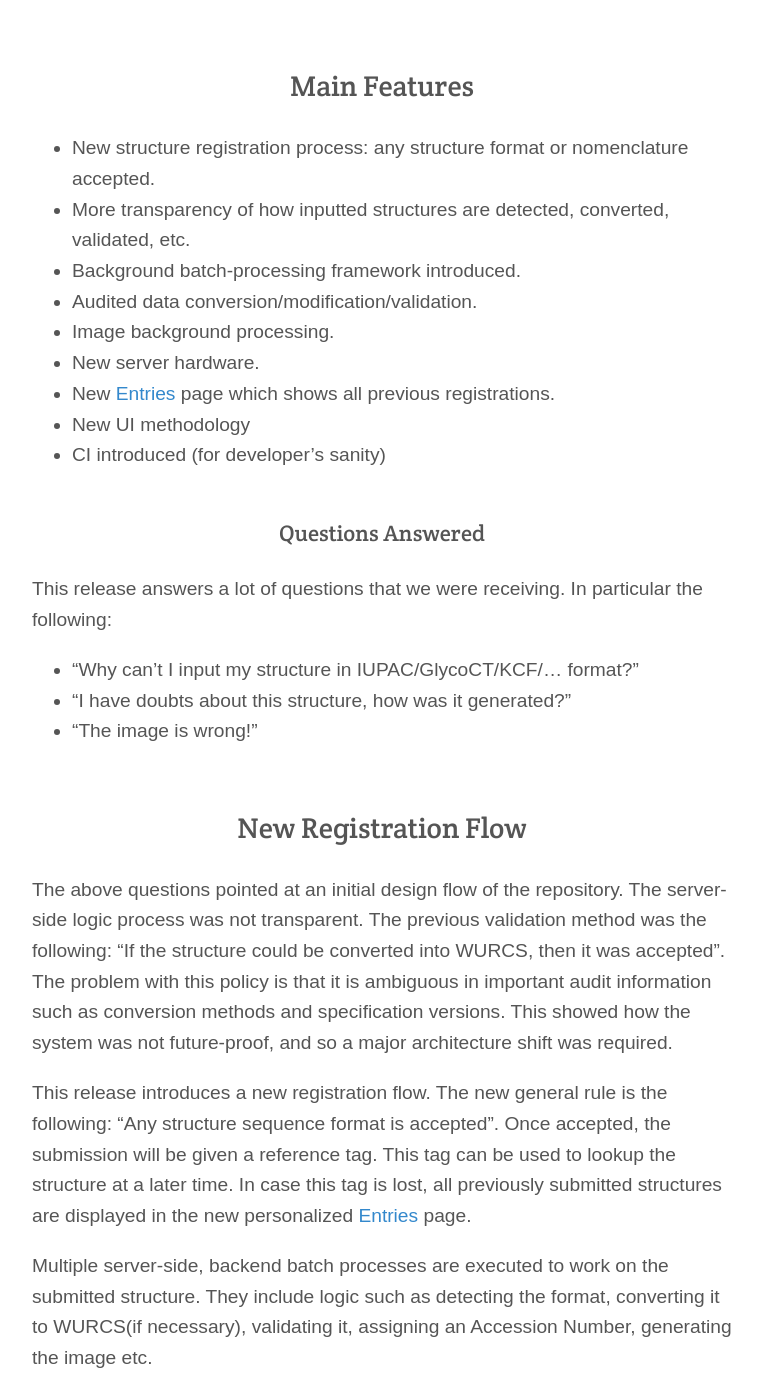
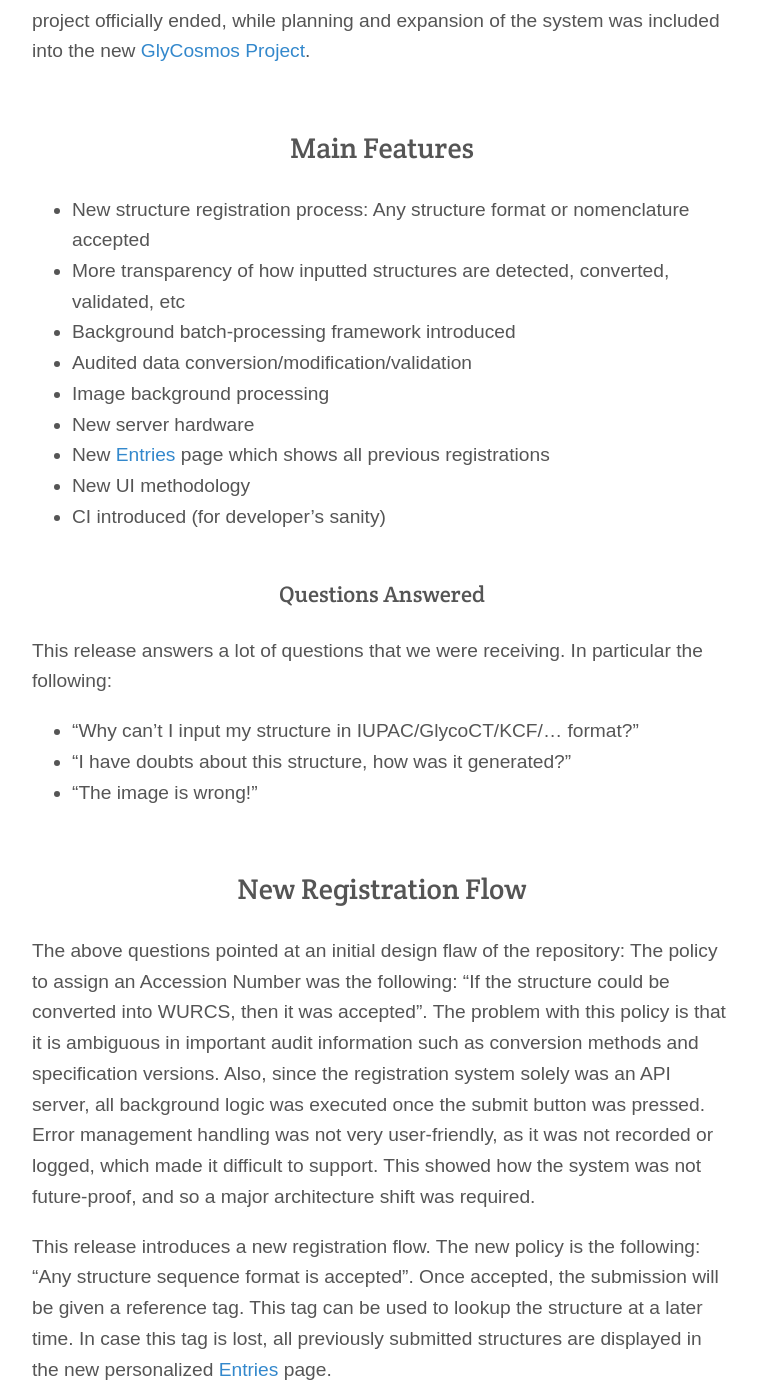
Before and after one commit to glytoucan/glytoucan, a Jekyll site: the page built from _posts/2019-08-01-new-backend-release.md, in a window 1280 px wide and 1400 px high, scrolled down 700 px. Shown: the whole window, without its empty margins (258-1020 px from the left). Built offline with Jekyll 4.4.1, drawn with Linux system fonts in a browser that asks for light colours; nearby versions of some CDN libraries; some of the changed text lies outside the part shown.

Commit message:
more clarity

```diff
--- a/_posts/2019-08-01-new-backend-release.md
+++ b/_posts/2019-08-01-new-backend-release.md
@@ -6,7 +6,7 @@
 categories: posts
 ---
 
-# August 2019 release
+# New Registration Flow and Backend Framework
 
 This past week, a major release and infrastructure change was made to the GlyTouCan system.  Here is a brief rundown of features and then a more detailed explanation of how these changes will impact users.
 
@@ -14,13 +14,13 @@
 
 ## Main Features
 
-* New structure registration process: any structure format or nomenclature accepted.
-* More transparency of how inputted structures are detected, converted, validated, etc.
-* Background batch-processing framework introduced.
-* Audited data conversion/modification/validation.
-* Image background processing.
-* New server hardware.
-* New [Entries](https://glytoucan.org/Users/structure) page which shows all previous registrations.
+* New structure registration process: Any structure format or nomenclature accepted
+* More transparency of how inputted structures are detected, converted, validated, etc
+* Background batch-processing framework introduced
+* Audited data conversion/modification/validation
+* Image background processing
+* New server hardware
+* New [Entries](https://glytoucan.org/Users/structure) page which shows all previous registrations
 * New UI methodology
 * CI introduced (for developer's sanity)
 
@@ -34,9 +34,9 @@
 
 ## New Registration Flow
 
-The above questions pointed at an initial design flow of the repository.  The server-side logic process was not transparent.  The previous validation method was the following: "If the structure could be converted into WURCS, then it was accepted".  The problem with this policy is that it is ambiguous in important audit information such as conversion methods and specification versions.  This showed how the system was not future-proof, and so a major architecture shift was required.
+The above questions pointed at an initial design flaw of the repository: The policy to assign an Accession Number was the following: "If the structure could be converted into WURCS, then it was accepted".  The problem with this policy is that it is ambiguous in important audit information such as conversion methods and specification versions.  Also, since the registration system solely was an API server, all background logic was executed once the submit button was pressed.  Error management handling was not very user-friendly, as it was not recorded or logged, which made it difficult to support.  This showed how the system was not future-proof, and so a major architecture shift was required.
 
-This release introduces a new registration flow.  The new general rule is the following: "Any structure sequence format is accepted".  Once accepted, the submission will be given a reference tag.  This tag can be used to lookup the structure at a later time.  In case this tag is lost, all previously submitted structures are displayed in the new personalized [Entries](https://glytoucan.org/Users/structure) page.
+This release introduces a new registration flow.  The new policy is the following: "Any structure sequence format is accepted".  Once accepted, the submission will be given a reference tag.  This tag can be used to lookup the structure at a later time.  In case this tag is lost, all previously submitted structures are displayed in the new personalized [Entries](https://glytoucan.org/Users/structure) page.
 
 Multiple server-side, backend batch processes are executed to work on the submitted structure.  They include logic such as detecting the format, converting it to WURCS(if necessary), validating it, assigning an Accession Number, generating the image etc.
 
@@ -45,6 +45,8 @@
 This will cause some delay between initial registration and final Accession Number assignment.  However it will help clarify what exactly are the issues with the structure, if there are any.
 
 ### Detailed Registration Example
+
+The following is a simple example of a structure registration, with detailed explanation of the new flow.
 
 1. Registration of WURCS structure
 1. Format Detection
@@ -59,7 +61,7 @@
 
 ## New Image Batch Processing
 
-A new image generation batch process will convert the input structures into multiple notations and formats.  All of the different combinations of SNFG, CFG, IUPAC and SVG, PNG will be generated and stored locally.  The main problem why there were weird images appearing before were because the previous system was generating the image in real-time for every user request.  Since this CPU intensive process is now put off into the batch process, each user request will be a simple read of the correct image raw data.
+A new image generation batch process will convert the input structures into multiple notations and formats.  All of the different combinations of SNFG, CFG, IUPAC and SVG, PNG will be generated and stored locally.  The main problem why there were weird images appearing before were because the previous system was generating the image in real-time for every user request.  Since this CPU intensive and non-multi-threaded process is now put off into the background batch process, each user request will be a simple read of the correct image raw data.
 
 ### Known issues
 
```
